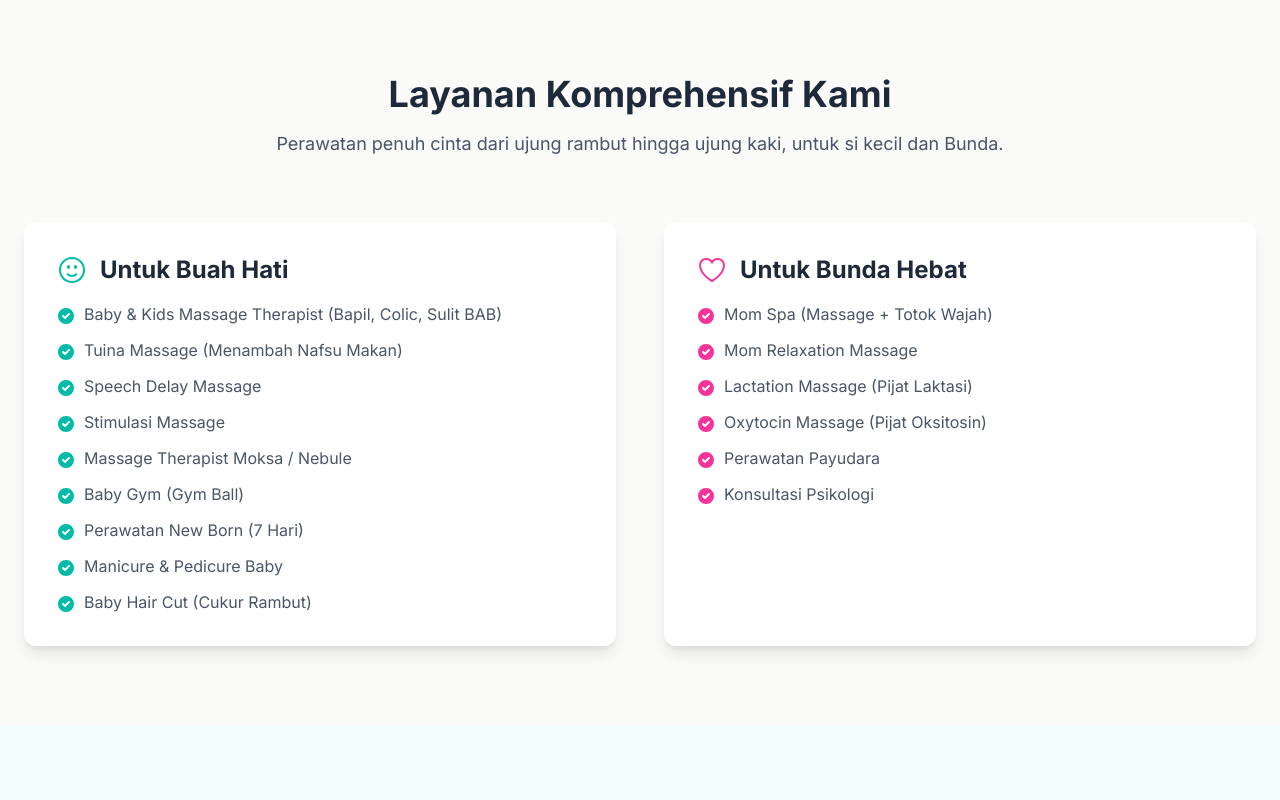
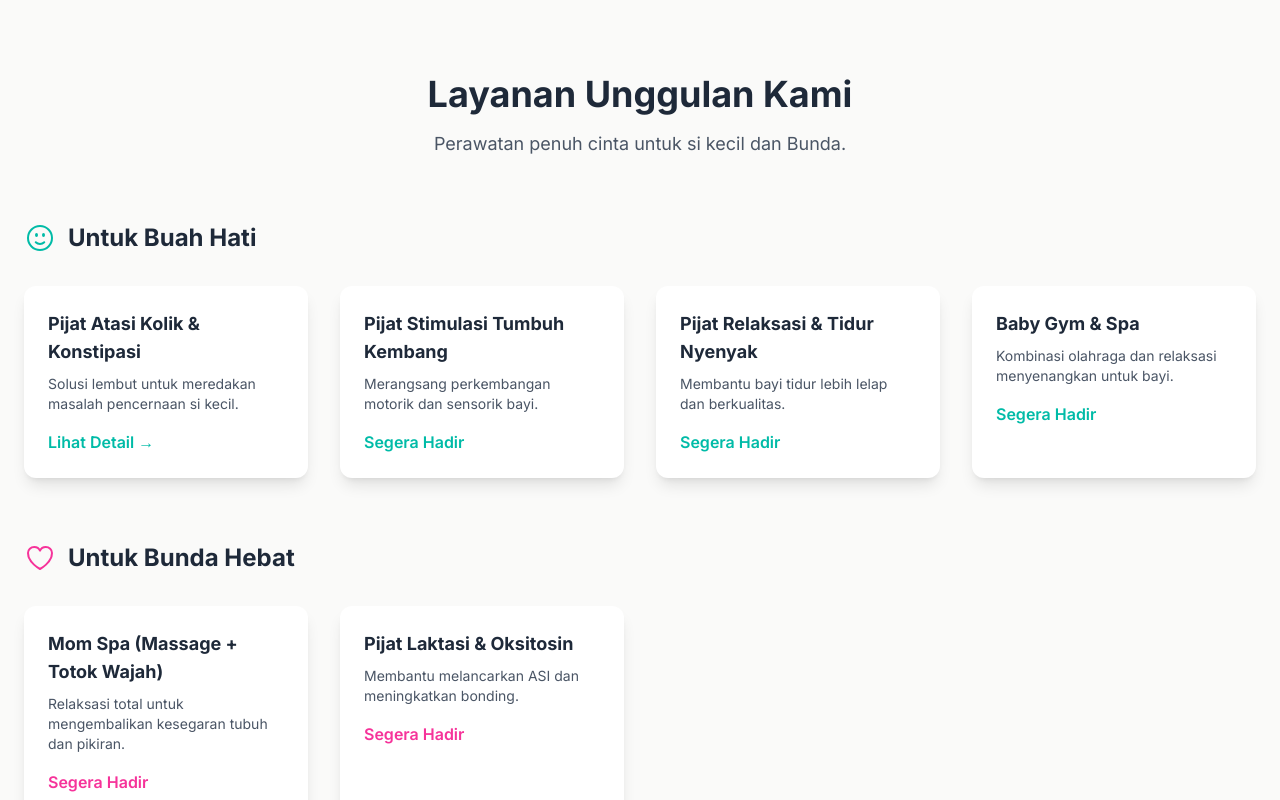
Before and after one commit to moch-rizal/pijat-bayi-website, a Next.js app: page / in a window 1280 px wide. Shown: the part 1220-2020 px from the top of the page. Built offline with nearby package versions, Linux system fonts and the light colour scheme.

Commit message:
Fix: services

```diff
--- a/src/app/layanan/pijat-kolik/page.js
+++ b/src/app/layanan/pijat-kolik/page.js
@@ -57,10 +57,10 @@ export default function PijatKolikPage() {
             <h3 className="text-2xl font-bold text-gray-800">Detail Sesi & Investasi</h3>
             <p className="text-gray-600 mt-2 mb-6">Satu sesi penuh untuk kenyamanan maksimal buah hati Anda.</p>
             <div className="text-5xl font-bold text-teal-600 mb-2">
-              Rp 150.000
+              Rp 100.000
             </div>
             <div className="text-gray-500 mb-8">
-              Durasi Sesi: <strong>45 Menit</strong>
+              Durasi Sesi: <strong>30 enit</strong>
             </div>
             <a
               href={whatsappUrl}
--- a/src/components/Services.js
+++ b/src/components/Services.js
@@ -1,76 +1,68 @@
-// Impor ikon untuk setiap kategori
+import Link from 'next/link';
 import { FaceSmileIcon, HeartIcon } from '@heroicons/react/24/outline';
 
-// Daftar layanan
-const babyServices = [
-  'Baby & Kids Massage Therapist (Bapil, Colic, Sulit BAB)',
-  'Tuina Massage (Menambah Nafsu Makan)',
-  'Speech Delay Massage',
-  'Stimulasi Massage',
-  'Massage Therapist Moksa / Nebule',
-  'Baby Gym (Gym Ball)',
-  'Perawatan New Born (7 Hari)',
-  'Manicure & Pedicure Baby',
-  'Baby Hair Cut (Cukur Rambut)',
-];
-
-const momServices = [
-  'Mom Spa (Massage + Totok Wajah)',
-  'Mom Relaxation Massage',
-  'Lactation Massage (Pijat Laktasi)',
-  'Oxytocin Massage (Pijat Oksitosin)',
-  'Perawatan Payudara',
-  'Konsultasi Psikologi',
-];
+const servicesData = {
+  baby: [
+    { name: 'Pijat Atasi Kolik & Konstipasi', desc: 'Solusi lembut untuk meredakan masalah pencernaan si kecil.', link: '/layanan/pijat-kolik' },
+    { name: 'Pijat Stimulasi Tumbuh Kembang', desc: 'Merangsang perkembangan motorik dan sensorik bayi.', link: '#' },
+    { name: 'Pijat Relaksasi & Tidur Nyenyak', desc: 'Membantu bayi tidur lebih lelap dan berkualitas.', link: '#' },
+    { name: 'Baby Gym & Spa', desc: 'Kombinasi olahraga dan relaksasi menyenangkan untuk bayi.', link: '#' },
+    // Tambahkan layanan bayi lainnya di sini
+  ],
+  mom: [
+    { name: 'Mom Spa (Massage + Totok Wajah)', desc: 'Relaksasi total untuk mengembalikan kesegaran tubuh dan pikiran.', link: '#' },
+    { name: 'Pijat Laktasi & Oksitosin', desc: 'Membantu melancarkan ASI dan meningkatkan bonding.', link: '#' },
+    // Tambahkan layanan ibu lainnya di sini
+  ]
+};
 
 export default function Services() {
   return (
     <section id="layanan" className="py-20 bg-stone-50">
       <div className="container mx-auto px-6">
         <div className="text-center mb-16">
-          <h2 className="text-3xl md:text-4xl font-bold text-gray-800">Layanan Komprehensif Kami</h2>
-          <p className="mt-4 text-lg text-gray-600">Perawatan penuh cinta dari ujung rambut hingga ujung kaki, untuk si kecil dan Bunda.</p>
+          <h2 className="text-3xl md:text-4xl font-bold text-gray-800">Layanan Unggulan Kami</h2>
+          <p className="mt-4 text-lg text-gray-600">Perawatan penuh cinta untuk si kecil dan Bunda.</p>
         </div>
 
-        <div className="grid md:grid-cols-2 gap-12">
-
-          {/* Kolom Layanan Bayi & Anak */}
-          <div className="bg-white p-8 rounded-xl shadow-lg">
-            <div className="flex items-center mb-4">
+        {/* Layanan Bayi */}
+        <div className="mb-16">
+          <div className="flex items-center mb-8">
             <FaceSmileIcon className="h-8 w-8 text-teal-500 mr-3"/>
             <h3 className="text-2xl font-bold text-gray-800">Untuk Buah Hati</h3>
           </div>
-            <ul className="space-y-3 text-gray-600">
-              {babyServices.map((service, index) => (
-                <li key={index} className="flex items-start">
-                  <svg className="w-5 h-5 text-teal-500 mr-2 flex-shrink-0 mt-1" fill="currentColor" viewBox="0 0 20 20">
-                    <path fillRule="evenodd" d="M10 18a8 8 0 100-16 8 8 0 000 16zm3.707-9.293a1 1 0 00-1.414-1.414L9 10.586 7.707 9.293a1 1 0 00-1.414 1.414l2 2a1 1 0 001.414 0l4-4z" clipRule="evenodd"></path>
-                  </svg>
-                  <span>{service}</span>
-                </li>
+          <div className="grid md:grid-cols-2 lg:grid-cols-4 gap-8">
+            {servicesData.baby.map((service) => (
+              <Link href={service.link} key={service.name} className="block p-6 bg-white rounded-xl shadow-lg hover:shadow-xl hover:-translate-y-1 transition-all group">
+                <h4 className="font-bold text-lg text-gray-800 mb-2">{service.name}</h4>
+                <p className="text-gray-600 mb-4 text-sm">{service.desc}</p>
+                <span className="font-semibold text-teal-500 group-hover:text-teal-600">
+                  {service.link === '#' ? 'Segera Hadir' : 'Lihat Detail →'}
+                </span>
+              </Link>
             ))}
-            </ul>
+          </div>
         </div>
 
-          {/* Kolom Layanan Ibu */}
-          <div className="bg-white p-8 rounded-xl shadow-lg">
-            <div className="flex items-center mb-4">
+        {/* Layanan Ibu */}
+        <div>
+          <div className="flex items-center mb-8">
             <HeartIcon className="h-8 w-8 text-pink-500 mr-3"/>
             <h3 className="text-2xl font-bold text-gray-800">Untuk Bunda Hebat</h3>
           </div>
-            <ul className="space-y-3 text-gray-600">
-              {momServices.map((service, index) => (
-                <li key={index} className="flex items-start">
-                   <svg className="w-5 h-5 text-pink-500 mr-2 flex-shrink-0 mt-1" fill="currentColor" viewBox="0 0 20 20">
-                    <path fillRule="evenodd" d="M10 18a8 8 0 100-16 8 8 0 000 16zm3.707-9.293a1 1 0 00-1.414-1.414L9 10.586 7.707 9.293a1 1 0 00-1.414 1.414l2 2a1 1 0 001.414 0l4-4z" clipRule="evenodd"></path>
-                  </svg>
-                  <span>{service}</span>
-                </li>
+          <div className="grid md:grid-cols-2 lg:grid-cols-4 gap-8">
+            {servicesData.mom.map((service) => (
+              <Link href={service.link} key={service.name} className="block p-6 bg-white rounded-xl shadow-lg hover:shadow-xl hover:-translate-y-1 transition-all group">
+                <h4 className="font-bold text-lg text-gray-800 mb-2">{service.name}</h4>
+                <p className="text-gray-600 mb-4 text-sm">{service.desc}</p>
+                <span className="font-semibold text-pink-500 group-hover:text-pink-600">
+                  {service.link === '#' ? 'Segera Hadir' : 'Lihat Detail →'}
+                </span>
+              </Link>
             ))}
-            </ul>
+          </div>
         </div>
 
-        </div>
       </div>
     </section>
   );
```
Lines whose indentation alone changed are shown as unchanged.
